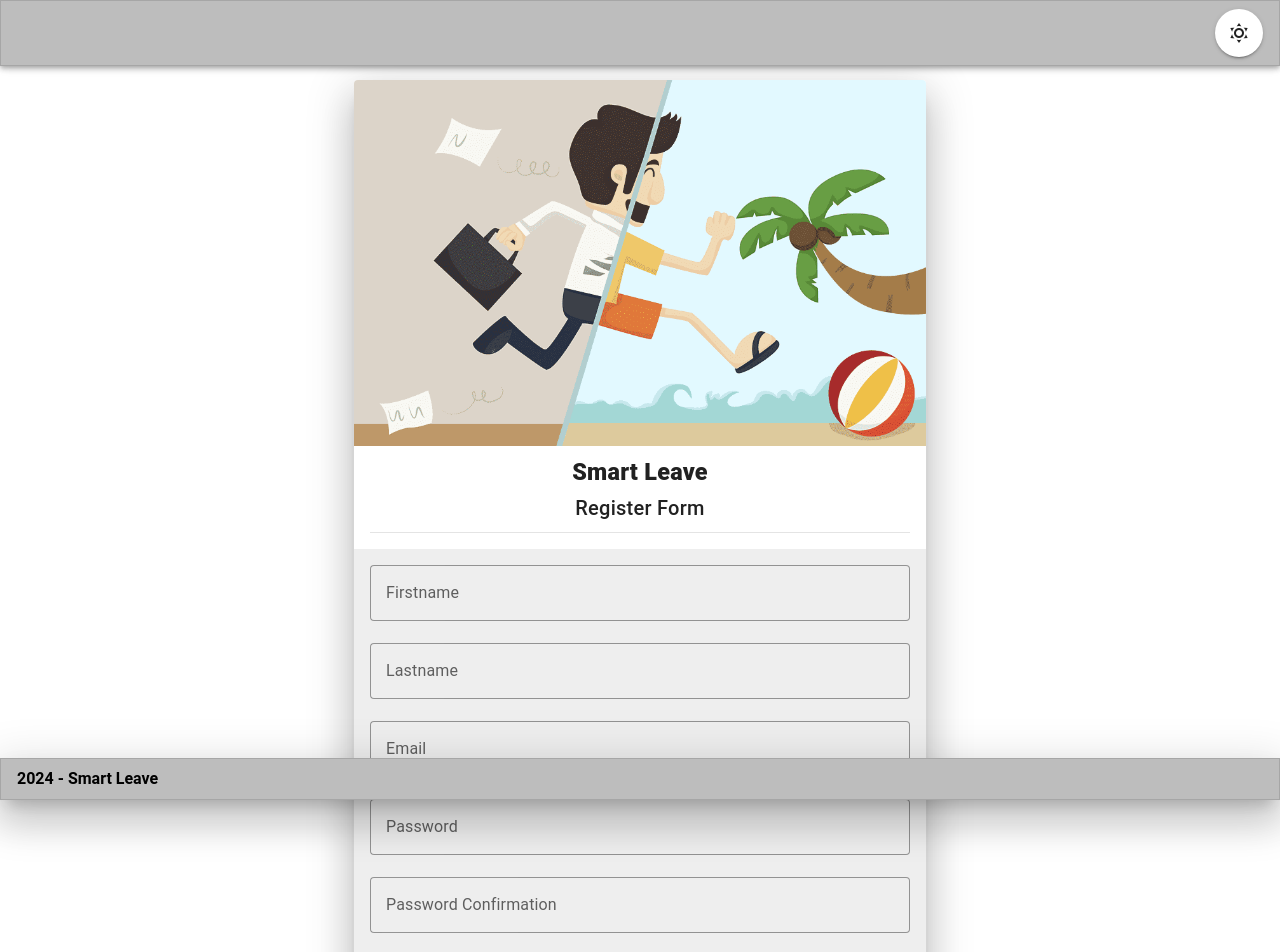
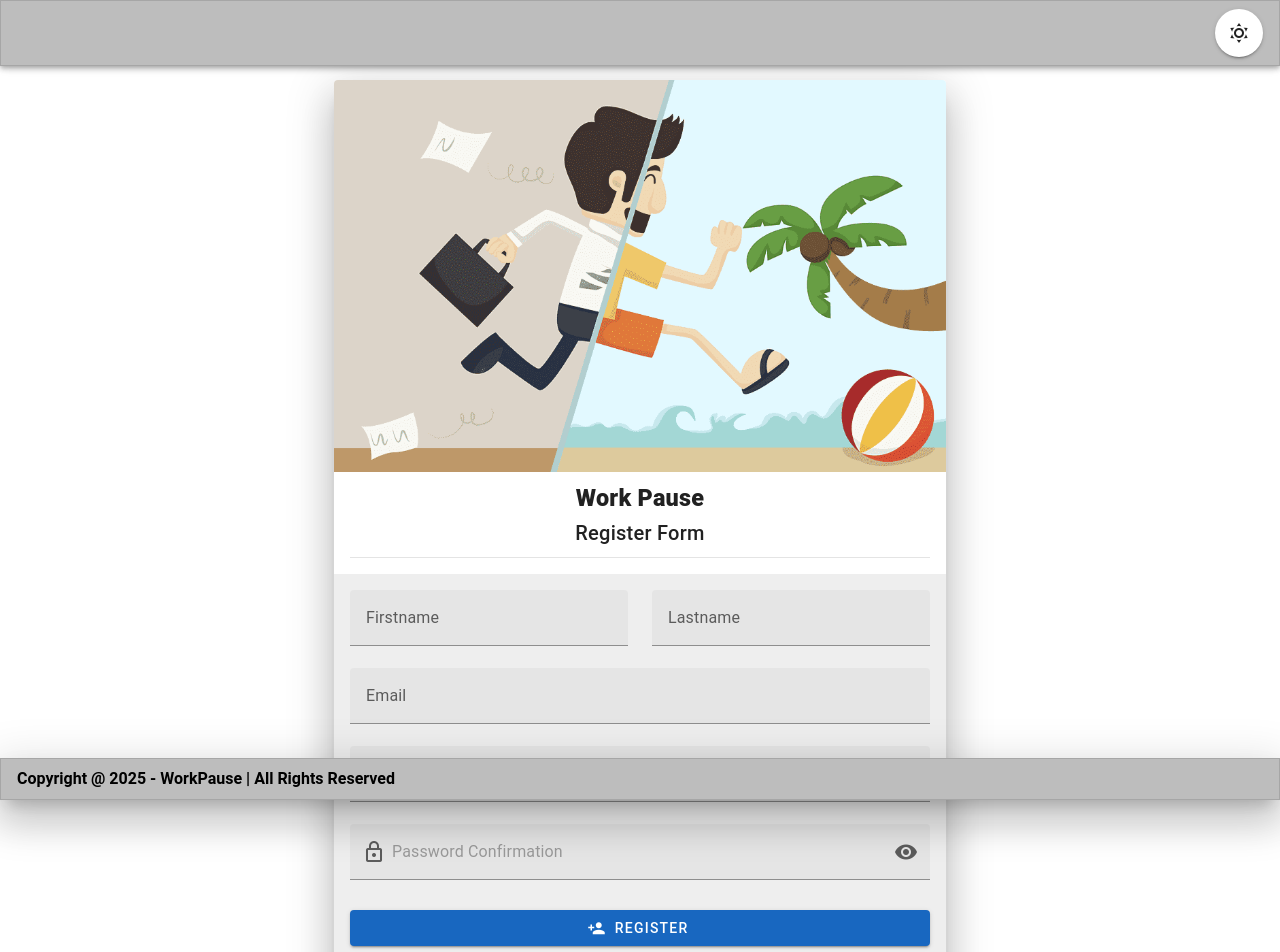
Before and after one commit to christcharlgabales/WorkPause, a Vue app: page /register in a window 1280 px wide. Shown: the top 952 px of the page. Built offline with nearby package versions, Linux system fonts and the light colour scheme.

Commit message:
fix login & register and implement show password

```diff
--- a/src/components/auth/LoginForm.vue
+++ b/src/components/auth/LoginForm.vue
@@ -1,8 +1,20 @@
+<script setup>
+import { ref } from 'vue'
+
+const visible = ref(false)
+</script>
+
 <template>
   <v-form fast-fail @submit.prevent>
-    <v-text-field label="Email" variant="outlined"></v-text-field>
+    <v-text-field placeholder="Email address" prepend-inner-icon="mdi-email-outline"></v-text-field>
 
-    <v-text-field label="Password" type="password" variant="outlined"></v-text-field>
+    <v-text-field
+      :append-inner-icon="visible ? 'mdi-eye-off' : 'mdi-eye'"
+      :type="visible ? 'text' : 'password'"
+      placeholder="Enter your password"
+      prepend-inner-icon="mdi-lock-outline"
+      @click:append-inner="visible = !visible"
+    ></v-text-field>
 
     <v-btn class="mt-2 bg-primary" type="submit" prepend-icon="mdi-login" block>Login</v-btn>
   </v-form>
--- a/src/components/auth/RegisterForm.vue
+++ b/src/components/auth/RegisterForm.vue
@@ -1,13 +1,39 @@
+<script setup>
+import { ref } from 'vue'
+
+const visible = ref(false)
+const confirmPasswordVisible = ref(false)
+</script>
+
 <template>
   <v-form fast-fail @submit.prevent>
-    <v-text-field label="Firstname" variant="outlined"></v-text-field>
+    <v-row>
+      <v-col cols="12" sm="6">
+        <v-text-field label="Firstname"></v-text-field>
+      </v-col>
 
-    <v-text-field label="Lastname" variant="outlined"></v-text-field>
+      <v-col cols="12" sm="6">
+        <v-text-field label="Lastname"></v-text-field>
+      </v-col>
+    </v-row>
 
-    <v-text-field label="Email" variant="outlined"></v-text-field>
+    <v-text-field label="Email"></v-text-field>
 
-    <v-text-field label="Password" type="password" variant="outlined"></v-text-field>
-    <v-text-field label="Password Confirmation" type="password" variant="outlined"></v-text-field>
+    <v-text-field
+      :append-inner-icon="visible ? 'mdi-eye-off' : 'mdi-eye'"
+      :type="visible ? 'text' : 'password'"
+      placeholder="Password"
+      prepend-inner-icon="mdi-lock-outline"
+      @click:append-inner="visible = !visible"
+    ></v-text-field>
+
+    <v-text-field
+      :append-inner-icon="confirmPasswordVisible ? 'mdi-eye-off' : 'mdi-eye'"
+      :type="confirmPasswordVisible ? 'text' : 'password'"
+      placeholder="Password Confirmation"
+      prepend-inner-icon="mdi-lock-outline"
+      @click:append-inner="confirmPasswordVisible = !confirmPasswordVisible"
+    ></v-text-field>
 
     <v-btn class="mt-2 bg-primary" type="submit" prepend-icon="mdi-account-plus" block
       >Register</v-btn
--- a/src/components/layout/AppLayout.vue
+++ b/src/components/layout/AppLayout.vue
@@ -28,7 +28,7 @@ function onClick() {
       </v-app-bar>
 
       <v-main>
-        <v-container> <slot name="content"></slot> </v-container>
+        <slot name="content"></slot>
       </v-main>
 
       <v-footer
@@ -37,8 +37,8 @@ function onClick() {
         border
         app
         elevation="24"
-        >2024 - Smart Leave</v-footer
-      >
+        >Copyright @ 2025 - WorkPause | All Rights Reserved
+      </v-footer>
     </v-app>
   </v-responsive>
 </template>
--- a/src/views/auth/LoginView.vue
+++ b/src/views/auth/LoginView.vue
@@ -6,13 +6,14 @@ import LoginForm from '@/components/auth/LoginForm.vue'
 <template>
   <AppLayout>
     <template #content>
+      <v-container fluid>
         <v-row>
           <v-col cols="12" md="6" class="mx-auto"
             ><v-card class="mx-auto" elevation="24">
               <v-img src="/images/leave-logo.png"> </v-img>
 
               <v-card-title class="text-center">
-              <h3 class="font-weight-black text-center">Smart Leave</h3>
+                <h3 class="font-weight-black text-center">Work Pause</h3>
                 <p>Login Form</p>
                 <v-divider class="my-2"></v-divider>
               </v-card-title>
@@ -31,6 +32,7 @@ import LoginForm from '@/components/auth/LoginForm.vue'
             </v-card></v-col
           >
         </v-row>
+      </v-container>
     </template>
   </AppLayout>
 </template>
--- a/src/views/auth/RegisterView.vue
+++ b/src/views/auth/RegisterView.vue
@@ -6,12 +6,13 @@ import RegisterForm from '@/components/auth/RegisterForm.vue'
 <template>
   <AppLayout>
     <template #content>
+      <v-container fluid>
         <v-row>
           <v-col cols="12" md="6" class="mx-auto"
             ><v-card class="mx-auto" elevation="24">
               <v-img src="/images/leave-logo.png"> </v-img>
               <v-card-title class="text-center">
-              <h3 class="font-weight-black text-center">Smart Leave</h3>
+                <h3 class="font-weight-black text-center">Work Pause</h3>
                 <p>Register Form</p>
                 <v-divider class="my-2"></v-divider>
               </v-card-title>
@@ -29,6 +30,7 @@ import RegisterForm from '@/components/auth/RegisterForm.vue'
             </v-card></v-col
           >
         </v-row>
+      </v-container>
     </template>
   </AppLayout>
 </template>
```
Lines whose indentation alone changed are shown as unchanged.
